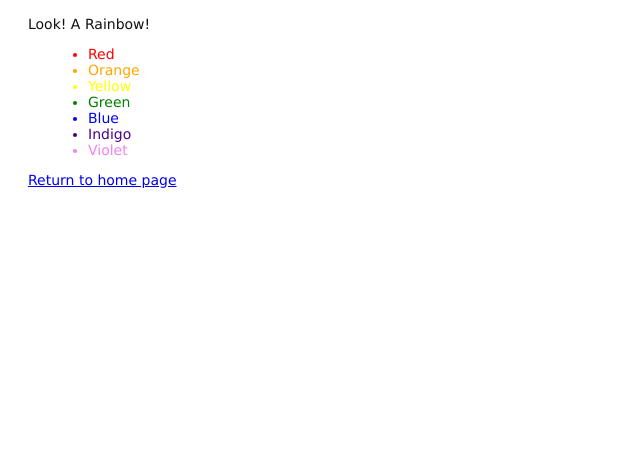
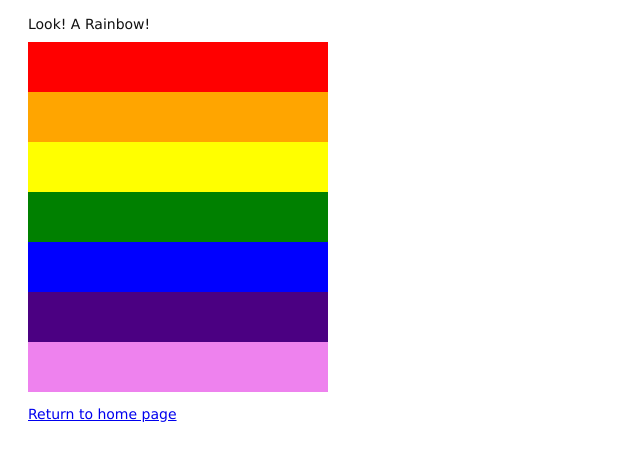
Before and after one commit to cadenahos/my-git-repo, a plain HTML site: page rainbow.html in a window 1280 px wide. Shown: the part 83-544 px from the top of the page, without its empty margins (0-640 px from the left). Drawn offline with Linux system fonts and the light colour scheme.

Commit message:
Make a REAL rainbow

```diff
--- a/rainbow.html
+++ b/rainbow.html
@@ -4,19 +4,26 @@
 	<title>A crazy experiment</title>
 	<link rel ="stylesheet" href="style.css"/>
 	<meta charset="utf=-8" />
+	<style>
+		div {
+			width: 300px;
+			height: 50px;
+		}
+	</style>
+
 </head>
 <body>
 	<h1>A crazy experiment</h1>
 	<p>Look! A Rainbow!</p>
-	<ul>
-		<li style="color: red">Red</li>
-		<li style="color: orange">Orange</li>
-		<li style="color: Yellow">Yellow</li>
-		<li style="color: green">Green</li>
-		<li style="color: blue">Blue</li>
-		<li style="color: indigo">Indigo</li>
-		<li style="color: violet">Violet</li>
-	</ul>
+
+		<div  style="background-color: red"></div>
+		<div style="background-color: orange"></div>
+		<div style="background-color: Yellow"></div>
+		<div style="background-color: green" ></div>
+		<div style="background-color: blue" ></div>
+		<div style="background-color: indigo" ></div>
+		<div style="background-color: violet" ></div>
+
 	<p><a href="index.html">Return to home page</a></p>
 </body>
 </html>
```
